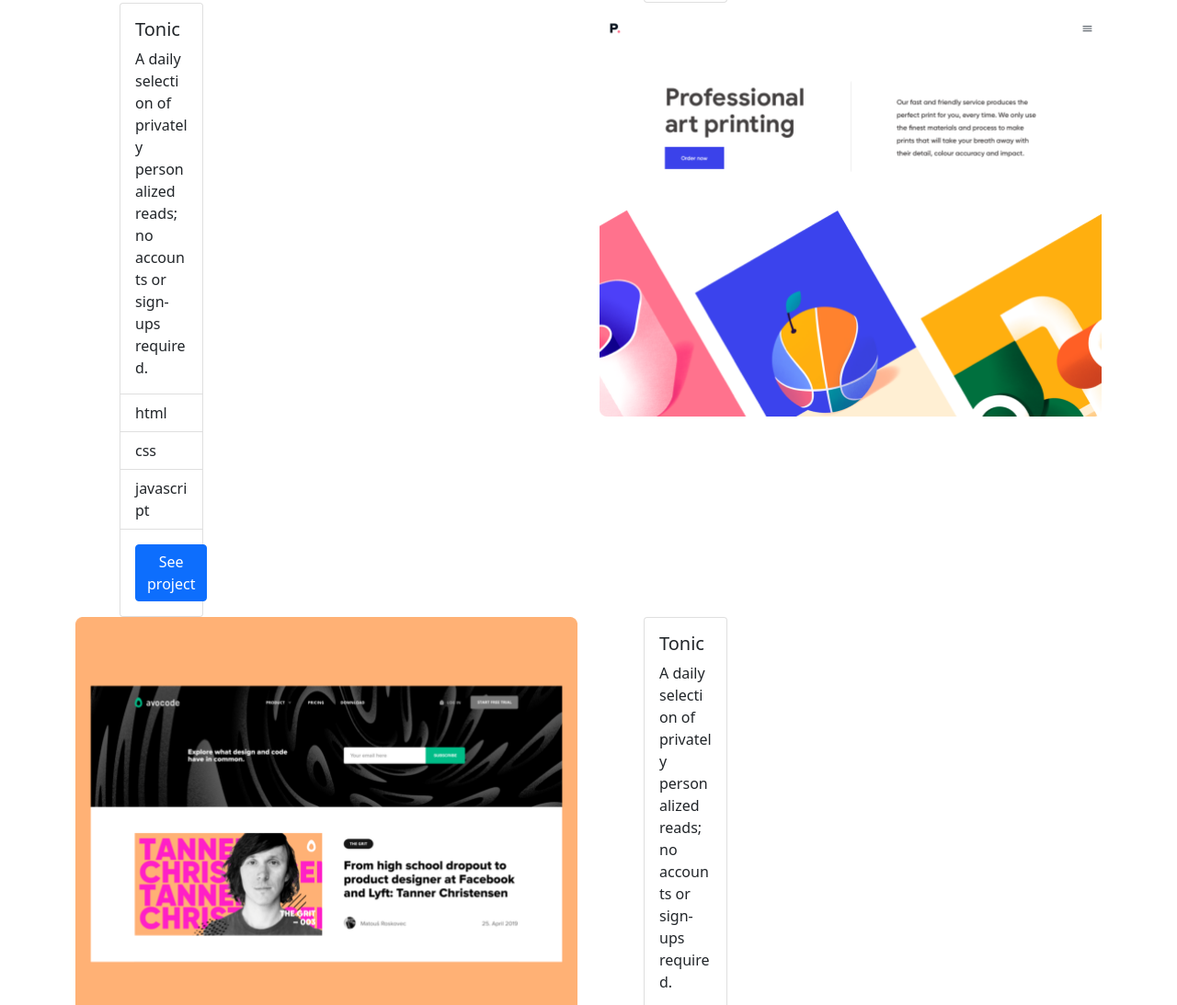
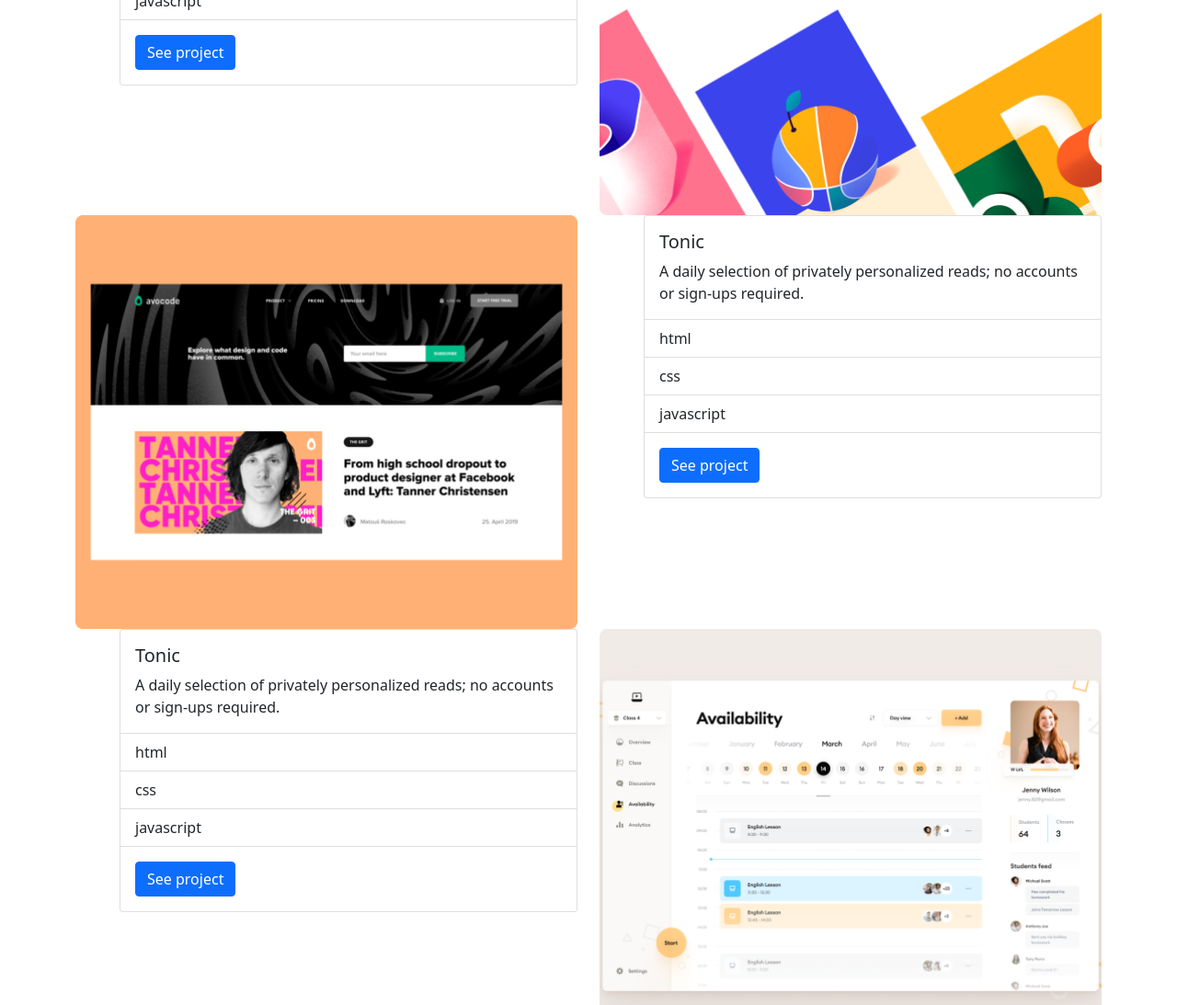
Before and after one commit to sheldonwafula/Porfolio-AS, a plain HTML site: page index.html in a window 1280 px wide. Shown: the part 841-1934 px from the top of the page at 92% size. Drawn offline with nearby package versions, Linux system fonts and the light colour scheme.

Commit message:
Change grid size of the cards

```diff
--- a/index.html
+++ b/index.html
@@ -52,7 +52,7 @@
             <img src="img/tonic.png" class="card-img-top" alt="..." />
           </div>
           <div class="col">
-            <div class="card ms-lg-5 col-2">
+            <div class="card ms-lg-5 col">
               <div class="card-body">
                 <h5 class="card-title">Tonic</h5>
                 <p class="card-text">
@@ -73,7 +73,7 @@
         </div>
         <div class="row">
           <div class="col">
-            <div class="card ms-lg-5 col-2">
+            <div class="card ms-lg-5 col">
               <div class="card-body">
                 <h5 class="card-title">Tonic</h5>
                 <p class="card-text">
@@ -100,7 +100,7 @@
             <img src="img/gotye.png" class="card-img-top" alt="..." />
           </div>
           <div class="col">
-            <div class="card ms-lg-5 col-2">
+            <div class="card ms-lg-5 col">
               <div class="card-body">
                 <h5 class="card-title">Tonic</h5>
                 <p class="card-text">
@@ -121,7 +121,7 @@
         </div>
         <div class="row">
           <div class="col">
-            <div class="card ms-lg-5 col-2">
+            <div class="card ms-lg-5 col">
               <div class="card-body">
                 <h5 class="card-title">Tonic</h5>
                 <p class="card-text">
```
